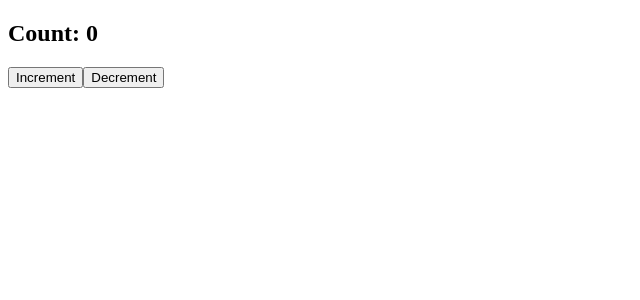
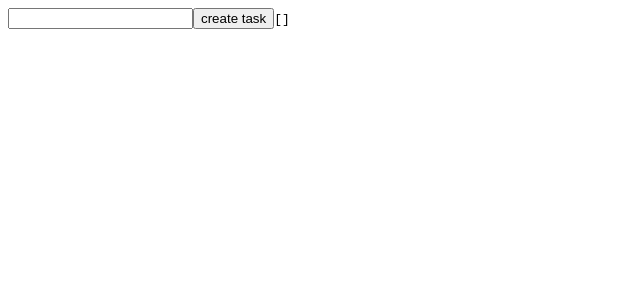
Before and after one commit to tarakan85/tasks-manager, a React (Vite) app: page / in a window 1280 px wide. Shown: the top 300 px of the page, without its empty margins (0-640 px from the left). Built offline with nearby package versions, Linux system fonts and the light colour scheme.

Commit message:
implement task creation

```diff
--- a/src/App.tsx
+++ b/src/App.tsx
@@ -1,10 +1,10 @@
-import { Counter } from "./components/Counter";
+import { TaskManager } from "./components/TaskManager";
 import { AppContextProvider } from "./state/appContextProvider";
 
 function App() {
   return (
     <AppContextProvider>
-      <Counter />
+      <TaskManager />
     </AppContextProvider>
   );
 }
--- a/src/components/Counter.tsx
+++ /dev/null
@@ -1,13 +0,0 @@
-import { useAppContext } from "../state/useAppContext";
-
-export const Counter = () => {
-  const { state, increment, decrement } = useAppContext();
-
-  return (
-    <div>
-      <h2>Count: {state.count}</h2>
-      <button onClick={increment}>Increment</button>
-      <button onClick={decrement}>Decrement</button>
-    </div>
-  );
-};
--- /dev/null
+++ b/src/components/TaskManager.tsx
@@ -0,0 +1,26 @@
+import { useState } from "react";
+import { useAppContext } from "../state/useAppContext";
+
+export const TaskManager = () => {
+  const { state, createTask } = useAppContext();
+
+  const [inputValue, setInputValue] = useState("");
+
+  return (
+    <div>
+      <input
+        value={inputValue}
+        onChange={(ev) => setInputValue(ev.target.value)}
+      />
+      <button
+        onClick={() => {
+          createTask(inputValue);
+          setInputValue("");
+        }}
+      >
+        create task
+      </button>
+      <code>{JSON.stringify(state.tasks, null, 2)}</code>
+    </div>
+  );
+};
--- a/src/state/actions.ts
+++ b/src/state/actions.ts
@@ -1,28 +1,10 @@
 export enum EActionTypes {
-  INCREMENT = "INCREMENT",
-  DECREMENT = "DECREMENT",
+  CREATE_TASK = "CREATE_TASK",
 }
 
-export type TActionWithPayload<TActionPayload = undefined> = {
-  type: EActionTypes;
-  payload?: TActionPayload;
-};
-
-export const incrementAction = (): TActionWithPayload => ({
-  type: EActionTypes.INCREMENT,
-});
-export const decrementAction = (): TActionWithPayload<string> => ({
-  type: EActionTypes.DECREMENT,
+export const createTaskAction = (text: string) => ({
+  type: EActionTypes.CREATE_TASK,
+  payload: text,
 });
 
-export type TAction =
-  | ReturnType<typeof incrementAction>
-  | ReturnType<typeof decrementAction>;
-
-type TExtracActionPayload<T extends TAction> = T extends TActionWithPayload<
-  infer P
->
-  ? P
-  : never;
-
-export type TActionPayload = TExtracActionPayload<TAction>;
+export type TAction = ReturnType<typeof createTaskAction>;
--- a/src/state/appContextProvider.tsx
+++ b/src/state/appContextProvider.tsx
@@ -1,7 +1,7 @@
 import { useReducer, useCallback, ReactNode, FC } from "react";
 import { AppContext } from "./useAppContext";
 import { reducer, initialState } from "./reducer";
-import { incrementAction, decrementAction } from "./actions";
+import { createTaskAction } from "./actions";
 
 export type TAppContextProviderProps = {
   children: ReactNode;
@@ -12,11 +12,13 @@ export const AppContextProvider: FC<TAppContextProviderProps> = ({
 }) => {
   const [state, dispatch] = useReducer(reducer, initialState);
 
-  const increment = useCallback(() => dispatch(incrementAction()), [dispatch]);
-  const decrement = useCallback(() => dispatch(decrementAction()), [dispatch]);
+  const createTask = useCallback(
+    (text: string) => dispatch(createTaskAction(text)),
+    [dispatch]
+  );
 
   return (
-    <AppContext.Provider value={{ state, increment, decrement }}>
+    <AppContext.Provider value={{ state, createTask }}>
       {children}
     </AppContext.Provider>
   );
--- a/src/state/reducer.ts
+++ b/src/state/reducer.ts
@@ -1,33 +1,31 @@
-import { TAction, EActionTypes, TActionPayload } from "./actions";
+import { TAction, EActionTypes } from "./actions";
+import { Task, EFilters } from "./types";
 
 export type TAppState = {
-  count: number;
+  tasks: Task[];
+  filter: EFilters;
 };
 
 export const initialState: TAppState = {
-  count: 0,
-};
-
-type TReducerMap = Record<
-  EActionTypes,
-  (state: TAppState, payload?: TActionPayload) => TAppState
->;
-
-const reducerMap: TReducerMap = {
-  [EActionTypes.INCREMENT]: (state: TAppState) => ({
-    ...state,
-    count: state.count + 1,
-  }),
-  [EActionTypes.DECREMENT]: (state: TAppState) => ({
-    ...state,
-    count: state.count - 1,
-  }),
+  tasks: [],
+  filter: EFilters.SHOW_ALL,
 };
 
 export function reducer(state: TAppState, action: TAction): TAppState {
-  if (action.type in reducerMap) {
-    return reducerMap[action.type](state, action.payload);
+  switch (action.type) {
+    case EActionTypes.CREATE_TASK:
+      return {
+        ...state,
+        tasks: [
+          ...state.tasks,
+          {
+            id: Math.random().toString(),
+            text: action.payload,
+            isComplete: false,
+          },
+        ],
+      };
+    default:
+      return state;
   }
-
-  return state;
 }
--- /dev/null
+++ b/src/state/types.ts
@@ -0,0 +1,11 @@
+export type Task = {
+  id: string;
+  text: string;
+  isComplete: boolean;
+};
+
+export enum EFilters {
+  SHOW_ALL = "SHOW_ALL",
+  SHOW_ACTIVE = "SHOW_ACTIVE",
+  SHOW_COMPLETED = "SHOW_COMPLETED",
+}
```
Also changed, not shown: src/state/useAppContext.ts (+3 -5 lines).
